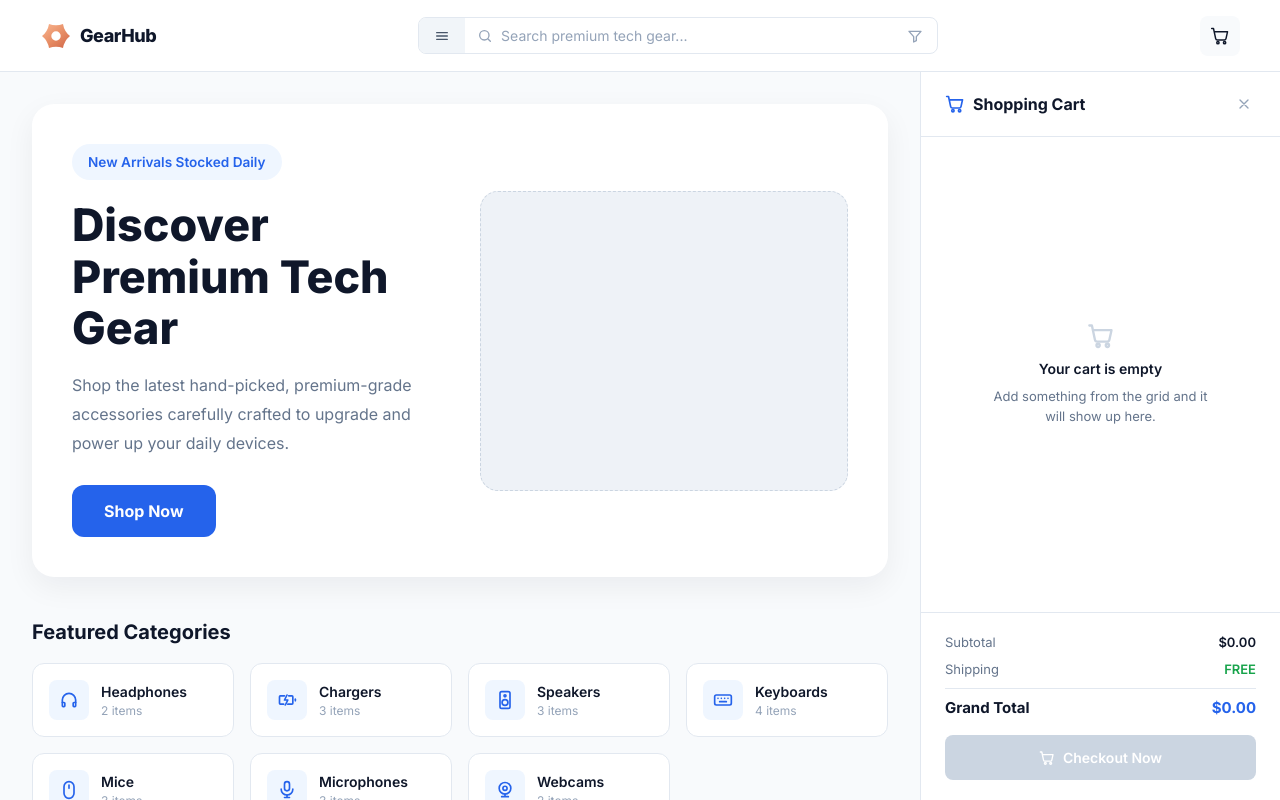
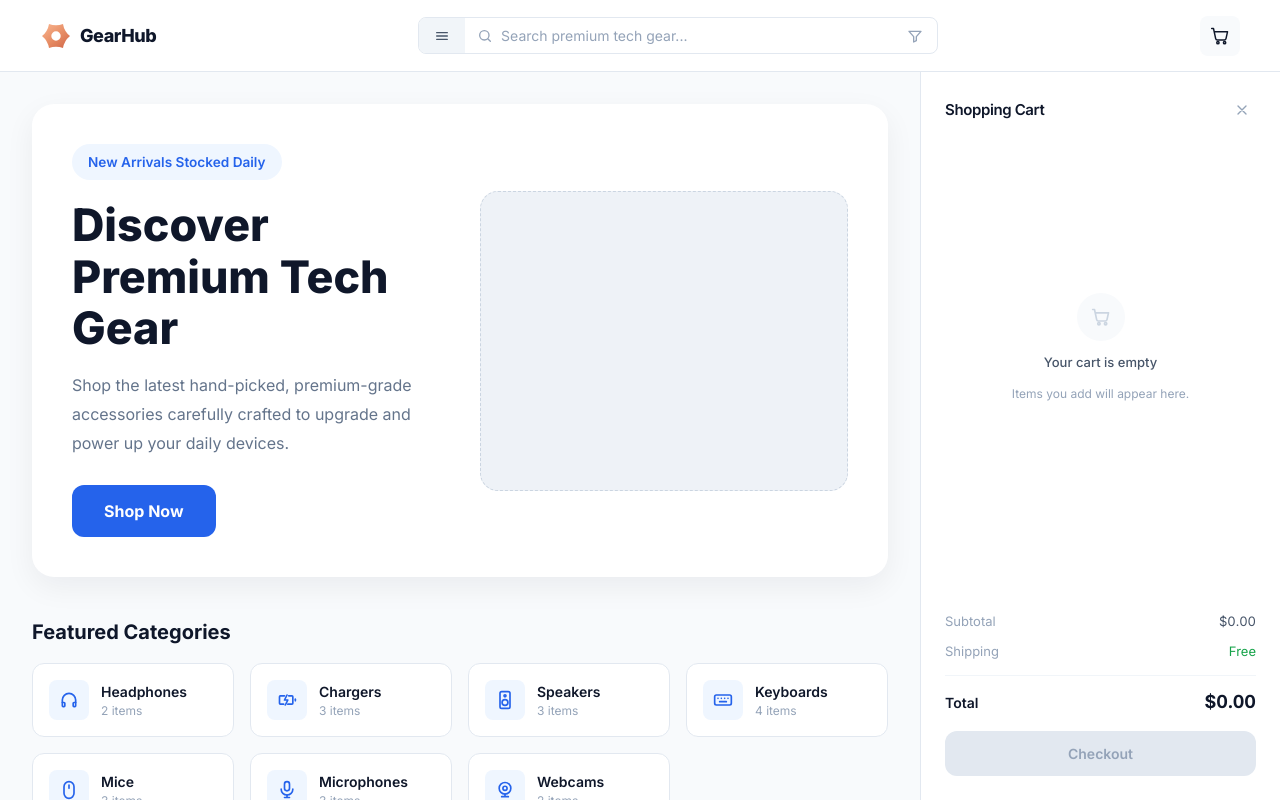
Before and after one commit to neilacapuccino/lab-2-se2, a React (Vite) app in the folder gearhub/: page / in a window 1280 px wide. Both pictures are taken after a click on the button 1220 px from the left and 35 px from the top of the page. Built offline with nearby package versions, Linux system fonts and the light colour scheme.

Commit message:
UI sidebar and cart modernization

```diff
--- a/gearhub/src/components/CartDrawer.tsx
+++ b/gearhub/src/components/CartDrawer.tsx
@@ -1,3 +1,4 @@
+import type { ReactNode } from 'react';
 import { Minus, Plus, ShoppingCart, Trash, X } from './icons';
 import type { CartItem } from '../types';
 import { formatPrice } from '../utils/productUtils';
@@ -16,9 +17,11 @@ interface CartDrawerProps {
 }
 
 /**
- * Right cart panel — 360px wide with 24px insets, matching the cart-drawer frame
- * in Figma. Shipping is free, so the grand total equals the subtotal; it is kept
- * as its own line because the design shows it.
+ * Right cart panel — 360px wide, matching the cart-drawer frame in Figma.
+ *
+ * Line items are separated by hairline rules rather than boxed in cards: with a
+ * thumbnail, two prices, a stepper and a delete control on every row, borders
+ * around each one turn a short list into visual noise.
  */
 export default function CartDrawer({
   items,
@@ -33,49 +36,53 @@ export default function CartDrawer({
 }: CartDrawerProps) {
   return (
     <aside className="flex h-full w-[360px] shrink-0 flex-col border-l border-[#E2E8F0] bg-white">
-      <header className="flex items-center justify-between border-b border-[#E2E8F0] px-6 py-5">
-        <h2 className="flex items-center gap-2 text-[16px] font-bold text-[#0F172A]">
-          <ShoppingCart className="size-5 text-[#2563EB]" />
+      <header className="flex items-center justify-between px-6 pt-6 pb-4">
+        <h2 className="text-[15px] font-semibold tracking-tight text-[#0F172A]">
           Shopping Cart
+          {items.length > 0 && (
+            <span className="ml-2 text-[13px] font-normal text-[#94A3B8]">
+              {items.length}
+            </span>
+          )}
         </h2>
+
         <div className="flex items-center gap-1">
           {items.length > 0 && (
             <button
               type="button"
               onClick={onClear}
-              className="cursor-pointer rounded-md px-2 py-1 text-[12px] font-medium text-[#DC2626] transition-colors hover:bg-[#FEF2F2]"
+              className="cursor-pointer rounded-md px-2 py-1 text-[12px] text-[#94A3B8] transition-colors hover:text-[#EF4444]"
             >
-              Clear all
+              Clear
             </button>
           )}
           <button
             type="button"
             onClick={onClose}
             aria-label="Close cart"
-            className="cursor-pointer rounded-md p-1 text-[#94A3B8] transition-colors hover:bg-[#F1F5F9] hover:text-[#475569]"
+            className="cursor-pointer rounded-md p-1.5 text-[#94A3B8] transition-colors hover:bg-[#F8FAFC] hover:text-[#475569]"
           >
             <X className="size-4" />
           </button>
         </div>
       </header>
 
-      <div className="flex-1 overflow-y-auto px-6 py-4">
+      <div className="flex-1 overflow-y-auto px-6">
         {items.length === 0 ? (
-          <div className="flex h-full flex-col items-center justify-center gap-2 text-center">
-            <ShoppingCart className="size-7 text-[#CBD5E1]" />
-            <p className="text-[14px] font-semibold text-[#0F172A]">Your cart is empty</p>
-            <p className="max-w-[220px] text-[13px] text-[#64748B]">
-              Add something from the grid and it will show up here.
+          <div className="flex h-full flex-col items-center justify-center gap-3 pb-10 text-center">
+            <span className="flex size-12 items-center justify-center rounded-full bg-[#F8FAFC]">
+              <ShoppingCart className="size-5 text-[#CBD5E1]" />
+            </span>
+            <p className="text-[13px] font-medium text-[#475569]">Your cart is empty</p>
+            <p className="max-w-[200px] text-[12px] leading-relaxed text-[#94A3B8]">
+              Items you add will appear here.
             </p>
           </div>
         ) : (
-          <ul className="flex flex-col gap-3">
+          <ul className="divide-y divide-[#F1F5F9]">
             {items.map((item) => (
-              <li
-                key={item.id}
-                className="flex gap-3 rounded-lg border border-[#E2E8F0] p-3"
-              >
-                <div className="flex size-12 shrink-0 items-center justify-center rounded-md bg-[#F8FAFC]">
+              <li key={item.id} className="group flex gap-3 py-4">
+                <div className="flex size-14 shrink-0 items-center justify-center overflow-hidden rounded-xl bg-[#F8FAFC]">
                   {item.image ? (
                     <img
                       src={item.image}
@@ -83,50 +90,51 @@ export default function CartDrawer({
                       className="max-h-full max-w-full object-contain"
                     />
                   ) : (
-                    <div className="size-full rounded-md border border-dashed border-[#CBD5E1]" />
+                    <div className="size-full rounded-xl bg-[#EEF2F7]" />
                   )}
                 </div>
 
                 <div className="min-w-0 flex-1">
-                  <p className="truncate text-[13px] font-semibold text-[#0F172A]">
-                    {item.name}
-                  </p>
-                  <div className="mt-0.5 flex items-center justify-between text-[12px]">
-                    <span className="font-semibold text-[#2563EB]">
-                      {formatPrice(item.price)}
-                    </span>
-                    <span className="text-[#64748B]">
-                      Total: {formatPrice(item.price * item.quantity)}
-                    </span>
+                  <div className="flex items-start justify-between gap-2">
+                    <p className="truncate text-[13px] font-medium text-[#0F172A]">
+                      {item.name}
+                    </p>
+                    <button
+                      type="button"
+                      onClick={() => onRemove(item.id)}
+                      aria-label={`Remove ${item.name}`}
+                      className="shrink-0 cursor-pointer rounded p-1 text-[#CBD5E1] transition-colors hover:text-[#EF4444]"
+                    >
+                      <Trash className="size-3.5" />
+                    </button>
                   </div>
 
-                  <div className="mt-2 flex items-center justify-between">
-                    <div className="flex items-center gap-1">
-                      <StepperButton
+                  <p className="mt-0.5 text-[12px] text-[#94A3B8]">
+                    {formatPrice(item.price)} each
+                  </p>
+
+                  <div className="mt-2.5 flex items-center justify-between">
+                    <div className="flex items-center gap-0.5 rounded-lg bg-[#F8FAFC] p-0.5">
+                      <Stepper
                         label={`Decrease ${item.name}`}
                         onClick={() => onDecrement(item.id)}
                       >
                         <Minus className="size-3" />
-                      </StepperButton>
-                      <span className="w-7 text-center text-[13px] font-semibold text-[#0F172A]">
+                      </Stepper>
+                      <span className="w-6 text-center text-[12px] font-semibold text-[#0F172A] tabular-nums">
                         {item.quantity}
                       </span>
-                      <StepperButton
+                      <Stepper
                         label={`Increase ${item.name}`}
                         onClick={() => onIncrement(item.id)}
                       >
                         <Plus className="size-3" />
-                      </StepperButton>
+                      </Stepper>
                     </div>
 
-                    <button
-                      type="button"
-                      onClick={() => onRemove(item.id)}
-                      aria-label={`Remove ${item.name}`}
-                      className="cursor-pointer rounded-md p-1 text-[#DC2626] transition-colors hover:bg-[#FEF2F2]"
-                    >
-                      <Trash className="size-4" />
-                    </button>
+                    <span className="text-[13px] font-semibold text-[#0F172A] tabular-nums">
+                      {formatPrice(item.price * item.quantity)}
+                    </span>
                   </div>
                 </div>
               </li>
@@ -135,19 +143,21 @@ export default function CartDrawer({
         )}
       </div>
 
-      <footer className="border-t border-[#E2E8F0] px-6 py-5">
-        <dl className="mb-4 flex flex-col gap-2 text-[13px]">
+      <footer className="px-6 pt-4 pb-6">
+        <dl className="mb-4 flex flex-col gap-2.5 text-[13px]">
           <div className="flex justify-between">
-            <dt className="text-[#64748B]">Subtotal</dt>
-            <dd className="font-semibold text-[#0F172A]">{formatPrice(subtotal)}</dd>
+            <dt className="text-[#94A3B8]">Subtotal</dt>
+            <dd className="text-[#475569] tabular-nums">{formatPrice(subtotal)}</dd>
           </div>
           <div className="flex justify-between">
-            <dt className="text-[#64748B]">Shipping</dt>
-            <dd className="font-semibold text-[#16A34A]">FREE</dd>
+            <dt className="text-[#94A3B8]">Shipping</dt>
+            <dd className="text-[#16A34A]">Free</dd>
           </div>
-          <div className="flex justify-between border-t border-[#E2E8F0] pt-2 text-[15px]">
-            <dt className="font-bold text-[#0F172A]">Grand Total</dt>
-            <dd className="font-bold text-[#2563EB]">{formatPrice(grandTotal)}</dd>
+          <div className="mt-1 flex items-baseline justify-between border-t border-[#F1F5F9] pt-3">
+            <dt className="text-[14px] font-semibold text-[#0F172A]">Total</dt>
+            <dd className="text-[18px] font-bold text-[#0F172A] tabular-nums">
+              {formatPrice(grandTotal)}
+            </dd>
           </div>
         </dl>
 
@@ -155,31 +165,30 @@ export default function CartDrawer({
           type="button"
           onClick={onCheckout}
           disabled={items.length === 0}
-          className="flex w-full cursor-pointer items-center justify-center gap-2 rounded-lg bg-[#2563EB] py-3 text-[14px] font-semibold text-white transition-colors hover:bg-[#1D4ED8] disabled:cursor-not-allowed disabled:bg-[#CBD5E1]"
+          className="w-full cursor-pointer rounded-xl bg-[#2563EB] py-3 text-[14px] font-semibold text-white transition-colors hover:bg-[#1D4ED8] disabled:cursor-not-allowed disabled:bg-[#E2E8F0] disabled:text-[#94A3B8]"
         >
-          <ShoppingCart className="size-4" />
-          Checkout Now
+          Checkout
         </button>
       </footer>
     </aside>
   );
 }
 
-function StepperButton({
+function Stepper({
   label,
   onClick,
   children,
 }: {
   label: string;
   onClick: () => void;
-  children: React.ReactNode;
+  children: ReactNode;
 }) {
   return (
     <button
       type="button"
       onClick={onClick}
       aria-label={label}
-      className="flex size-6 cursor-pointer items-center justify-center rounded border border-[#E2E8F0] text-[#475569] transition-colors hover:bg-[#F1F5F9]"
+      className="flex size-6 cursor-pointer items-center justify-center rounded-md text-[#475569] transition-colors hover:bg-white hover:text-[#0F172A] hover:shadow-sm"
     >
       {children}
     </button>
--- a/gearhub/src/index.css
+++ b/gearhub/src/index.css
@@ -9,3 +9,43 @@
 body {
   font-family: var(--font-sans);
 }
+
+/*
+ * Slim, unobtrusive scrollbars. Kept in `@layer base` so ordinary utilities can
+ * still override anything here — unlayered rules would outrank them.
+ */
+@layer base {
+  /*
+   * Firefox only. Chromium ignores ::-webkit-scrollbar as soon as
+   * scrollbar-width is set, so this is fenced off to keep the custom
+   * 6px thumb below for browsers that support it.
+   */
+  @supports (-moz-appearance: none) {
+    * {
+      scrollbar-width: thin;
+      scrollbar-color: #cbd5e1 transparent;
+    }
+  }
+
+  ::-webkit-scrollbar {
+    width: 6px;
+    height: 6px;
+  }
+
+  ::-webkit-scrollbar-track {
+    background: transparent;
+  }
+
+  ::-webkit-scrollbar-thumb {
+    border-radius: 9999px;
+    background: #e2e8f0;
+  }
+
+  ::-webkit-scrollbar-thumb:hover {
+    background: #cbd5e1;
+  }
+
+  ::-webkit-scrollbar-corner {
+    background: transparent;
+  }
+}
```
